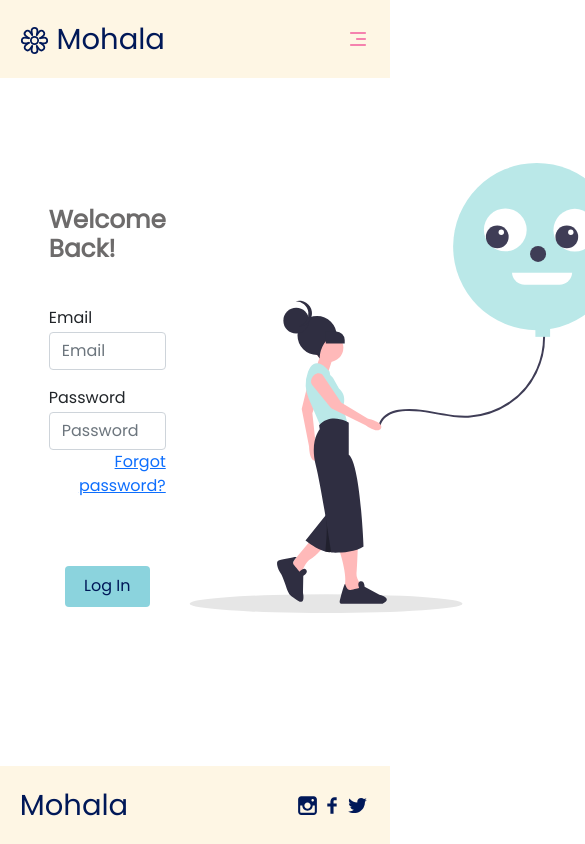
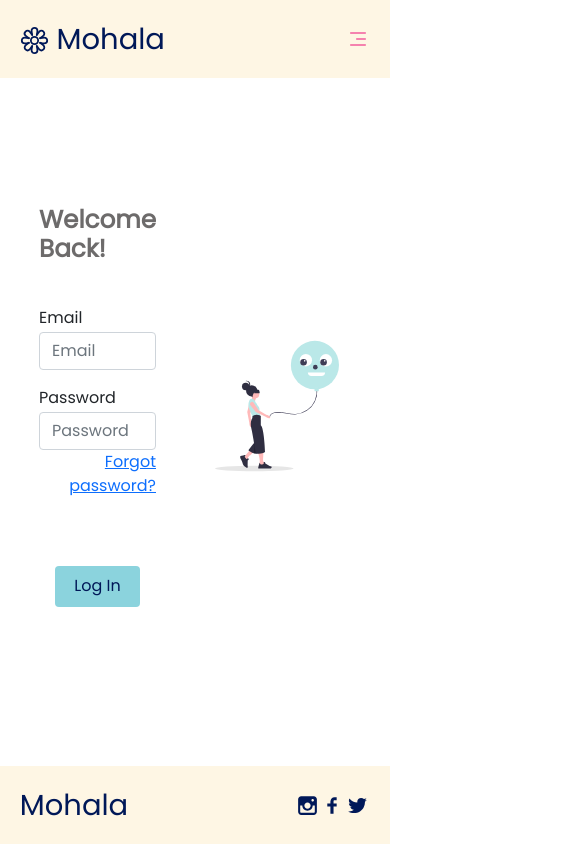
Before and after one commit to allyroo/hackathon-wellness, a React (Create React App) app: page /login in a window 390 px wide. Shown: the top 844 px of the page, 585 px wide, since content can reach past the window. Built offline with nearby package versions, Linux system fonts and the light colour scheme; a web font is replaced by a local one.

Commit message:
fixed the disabled login page on mobile view issue

```diff
--- a/src/pages/RegisterPages/Login.css
+++ b/src/pages/RegisterPages/Login.css
@@ -1,10 +1,9 @@
 @import url('https://fonts.googleapis.com/css2?family=Josefin+Sans&family=Poppins&family=Roboto+Slab&display=swap');
 
 .login-page {
-    /* min-height: 80vh; */
     margin: 5vh auto;
     display: flex;
-    justify-content: space-around;
+    justify-content: space-between;
     align-content: center;
     font-family: 'Poppins', sans-serif;
     margin-top: 10vh;
@@ -24,15 +23,6 @@
         color: #f3d2c1;
     }
 
-    /* .divider {
-        height: 80vh;
-        width: 3px;
-        margin: 2vh 3vw;
-        background-color: rgba(109, 107, 107, 0.4);
-        border-radius: 20px;
-    } */
-
-
     .login-page-left h2 {
         color: rgb(109, 107, 107);
         margin-bottom: 5vh;
@@ -40,7 +30,5 @@
     }
 
     .login-page-right img {
-        width: 800px;
-        height: 450px;
-        margin-left: -200px;
+        width: 32vw;
     }
--- a/src/pages/RegisterPages/Login.jsx
+++ b/src/pages/RegisterPages/Login.jsx
@@ -1,9 +1,4 @@
-import React from "react";
-
-import { BsFlower1 } from "react-icons/bs";
 import LoginForm from "../../components/FormElements/LoginForm";
-// import { Card } from 'reactstrap';
-
 import NavBar from "../../components/NavBar";
 import './Login.css';
 import LoginImage from '../../components/images/login.svg';
@@ -21,7 +16,6 @@ const Login = (props) => {
                     <LoginForm />
                 </div>
                 <div className="login-page-right">
-                    {/* <BsFlower1 className="flower-icon" /> */}
                     <img src={LoginImage} alt="Login SVG" />
                 </div>
             </div>
```
Also changed, not shown: src/pages/RegisterPages/Signup.jsx (+0 -11 lines).
